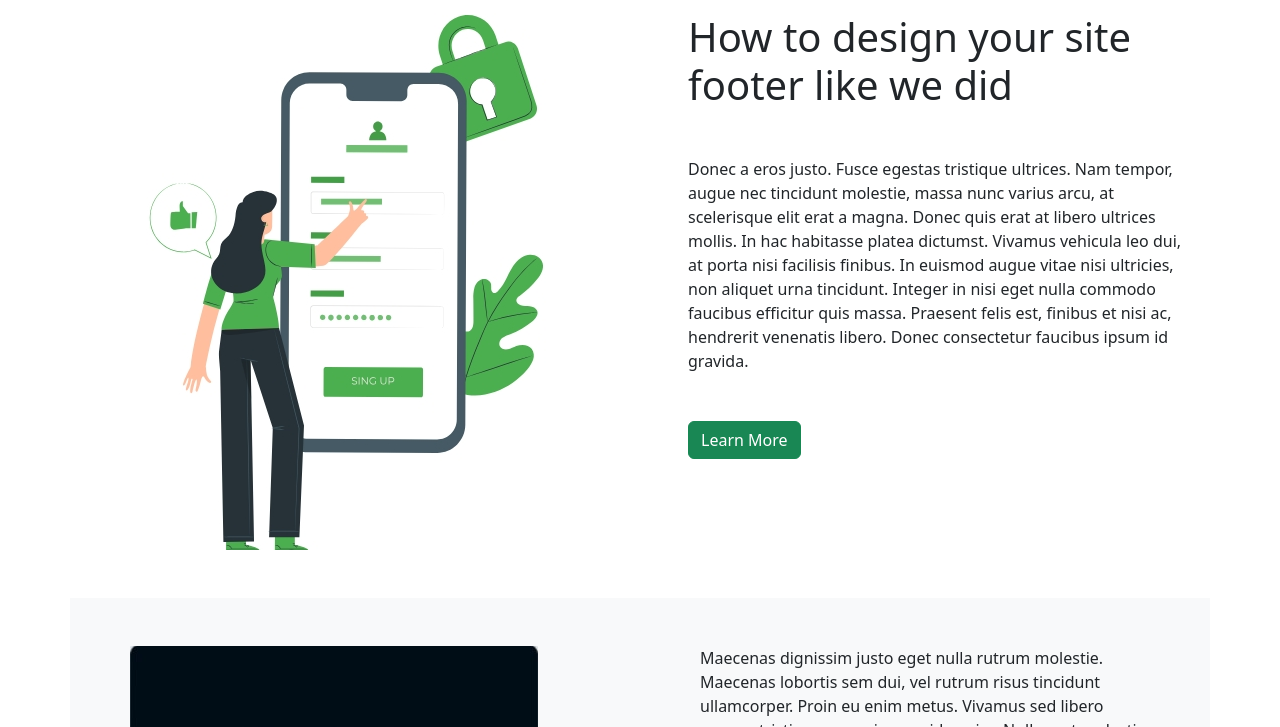
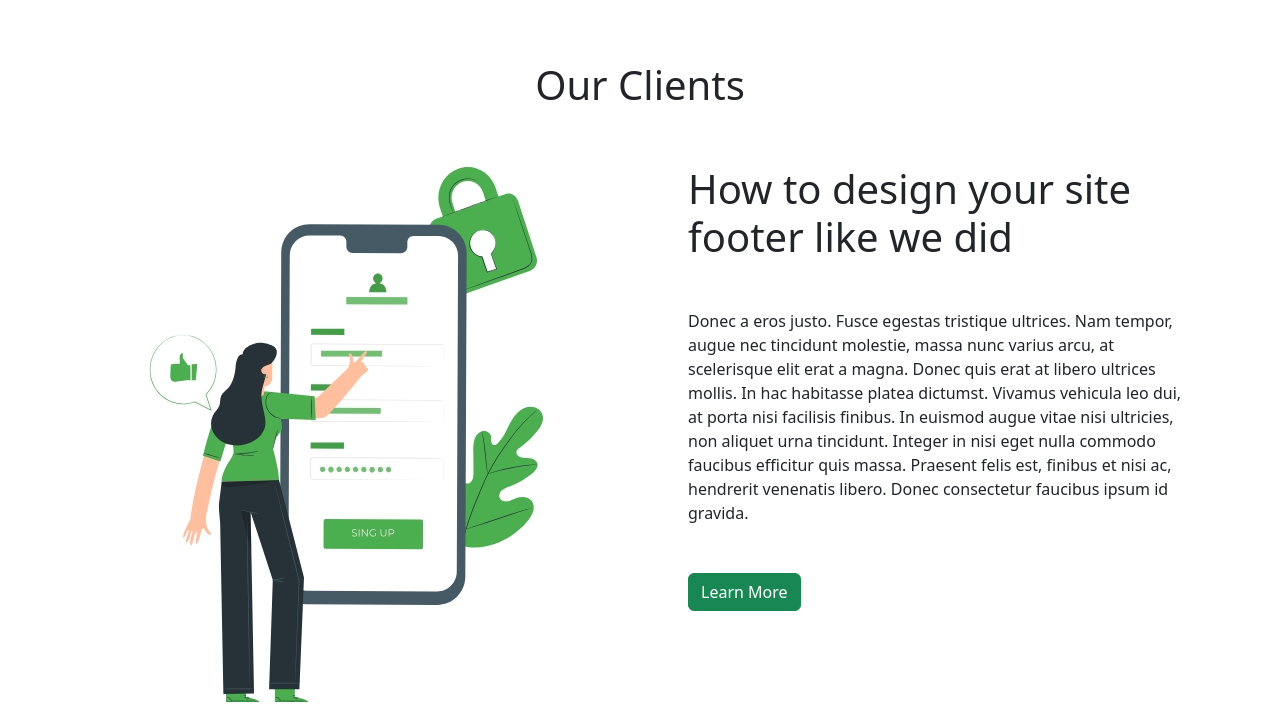
Before and after one commit to Linoj1th/GroupProject_1, a plain HTML site: page index.html in a window 1280 px wide. Shown: the part 73-800 px from the top of the page. Drawn offline with nearby package versions, Linux system fonts and the light colour scheme.

Commit message:
feat: add heading-1 in home page

```diff
--- a/index.html
+++ b/index.html
@@ -32,6 +32,14 @@
       </form>
     </nav>
   </nav>
+   <!-- heading-1 -->
+   <div class="container text-center ">
+    <div class="row my-5">
+      <div class="col">
+        <h1 class="heading-1">Our Clients</h1>
+    </div>
+  </div>
+  </div>
   <div class=" g-4 mb-5 d-flex justify-content-between container ">
     <div class="row">
       <div class="col">
```
Also changed, not shown: img/icon-1-1.img.png (added), img/icon-1-2.img.png (added), img/icon-1-3.img.png (added), img/icon-1-4.img.png (added), img/icon-1-5.img.png (added), img/icon-1-7.img.png (added), img/icon-2.img.png (added), img/icon-3.img.png (added), img/icon-4.img.png (added), img/icon-5.img.png (added), img/icon-6.img.png (added), img/icon-7.img.png (added), img/icon-8.img.png (added), img/icon-9.img.png (added), 1 more files.
